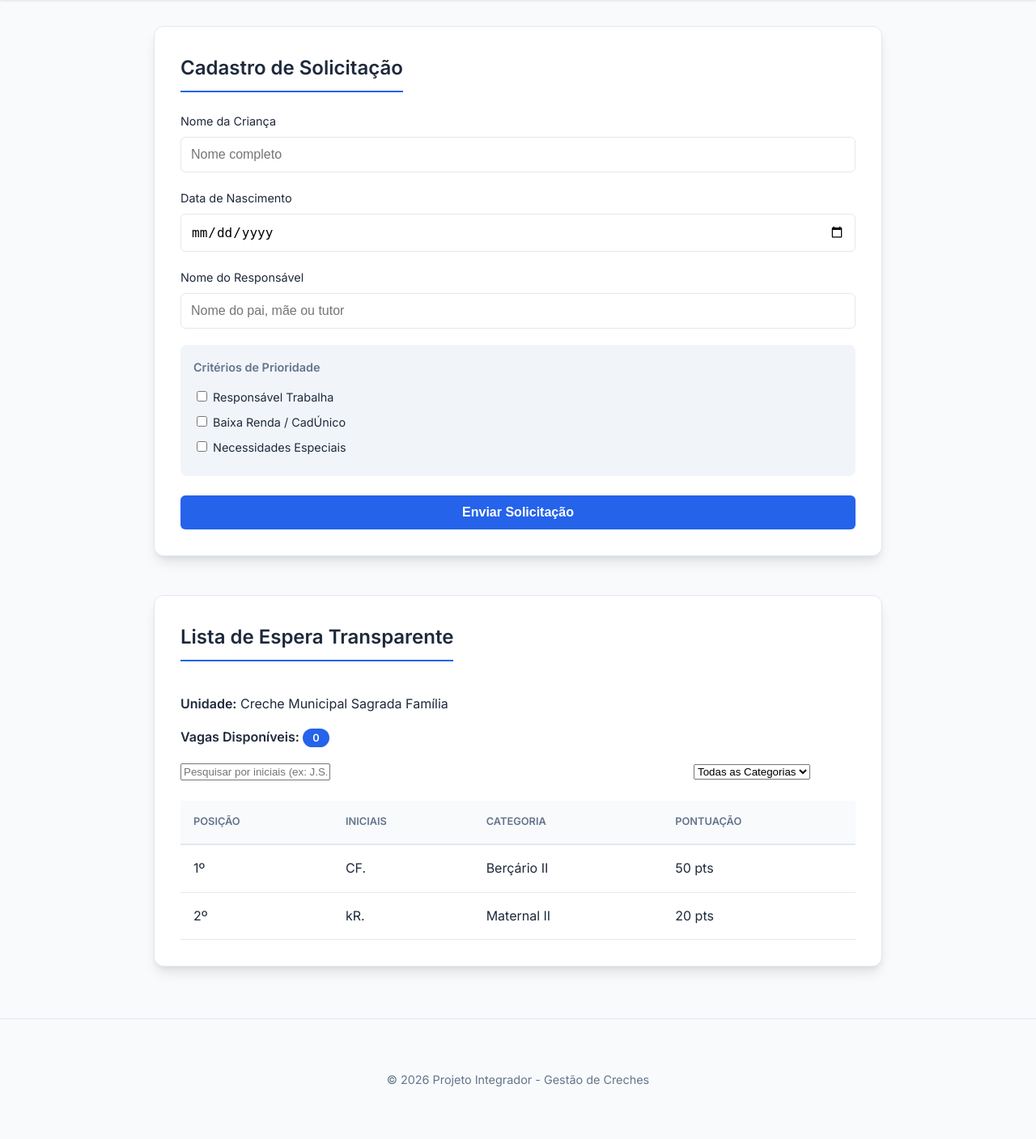
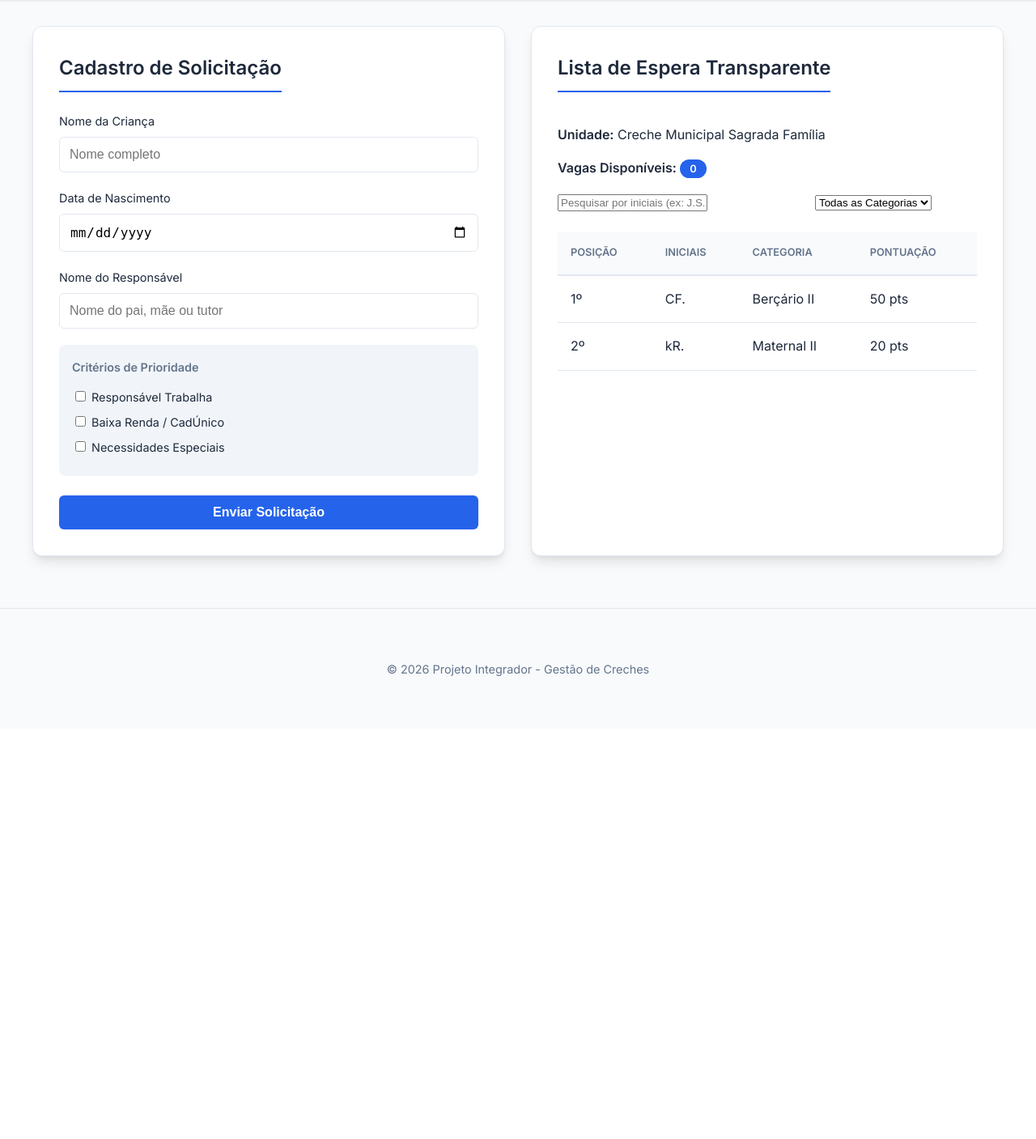
Before and after one commit to Mgrpoisom/projeto_integrador, a Flask app: page / in a window 1280 px wide. Shown: the part 97-1504 px from the top of the page at 81% size. After the commit the page ends 933 px from the top, so only its background shows below. Run offline with Flask 3, Linux system fonts and the light colour scheme; data comes from the database, SQL or seed files in the repository.

Commit message:
UI: Restored side-by-side grid layout for desktop

```diff
--- a/static/css/style.css
+++ b/static/css/style.css
@@ -61,12 +61,18 @@ nav a:hover {
 }
 
 .container {
-    max-width: 900px;
+    max-width: 1200px;
     margin: 2rem auto;
     padding: 0 1rem;
-    display: flex;
-    flex-direction: column;
-    gap: 3rem;
+    display: grid;
+    grid-template-columns: 1fr 1fr;
+    gap: 2rem;
+}
+
+@media (max-width: 900px) {
+    .container {
+        grid-template-columns: 1fr;
+    }
 }
 
 .card:target {
```
